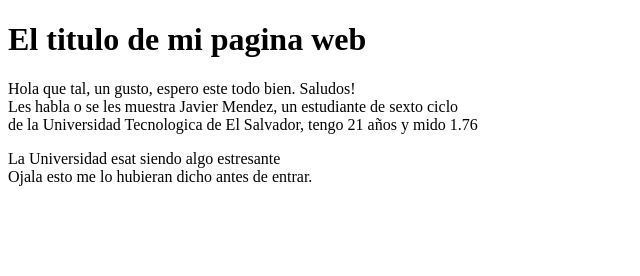
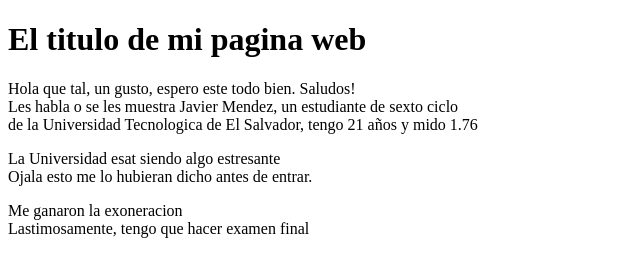
Before and after one commit to AlvaroJavier1/Seminario_Git_GitHub, a plain HTML site: page index.html in a window 1280 px wide. Shown: the whole page, without its empty margins (0-640 px from the left). Drawn offline with Linux system fonts and the light colour scheme.

Commit message:
Nuevamente, se le agrego otro parrafo

```diff
--- a/index.html
+++ b/index.html
@@ -19,5 +19,10 @@
         <br>
         Ojala esto me lo hubieran dicho antes de entrar.
     </p>
+    <p>
+        Me ganaron la exoneracion
+        <br>
+        Lastimosamente, tengo que hacer examen final
+    </p>
 </body>
 </html>
```
